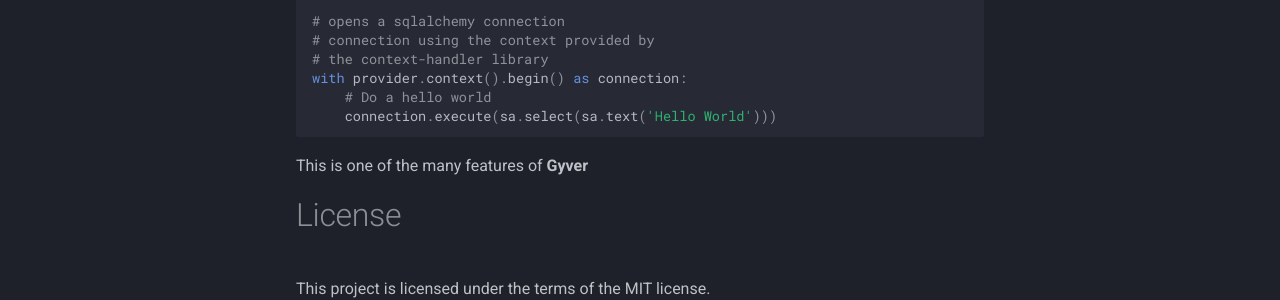
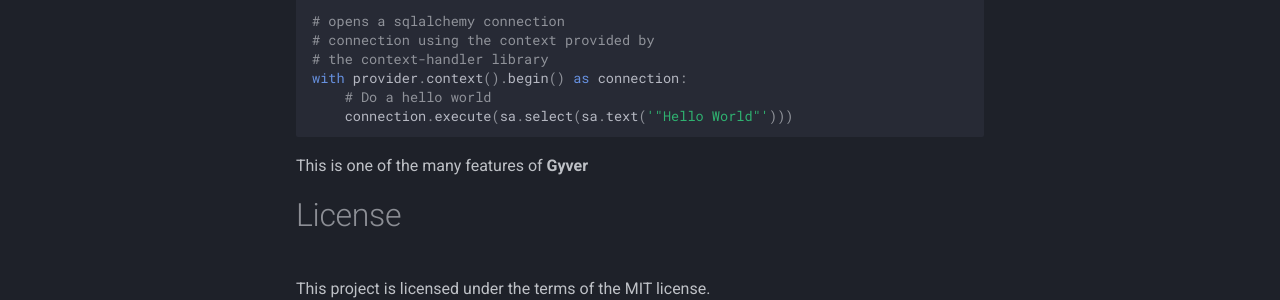
Before and after one commit to guscardvs/gyver, an MkDocs documentation site: the page built from docs/index.md, in a window 1280 px wide and 900 px high, scrolled down 1135 px. Shown: the part 530-830 px from the top of the window. Built offline with MkDocs 1.6.1 and Material for MkDocs 9.7.7, drawn with Linux system fonts in a browser that asks for light colours.

````diff
--- a/docs/index.md
+++ b/docs/index.md
@@ -70,7 +70,7 @@ provider = SyncDatabaseProvider(db_config)
 # the context-handler library
 with provider.context().begin() as connection:
     # Do a hello world
-    connection.execute(sa.select(sa.text('Hello World')))
+    connection.execute(sa.select(sa.text('"Hello World"')))
 
 ```
 
````
